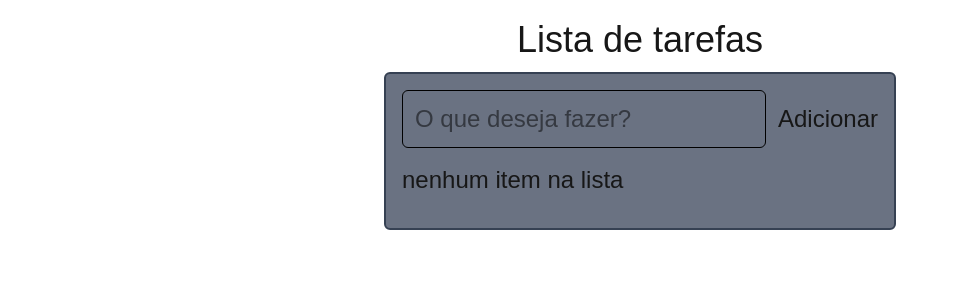
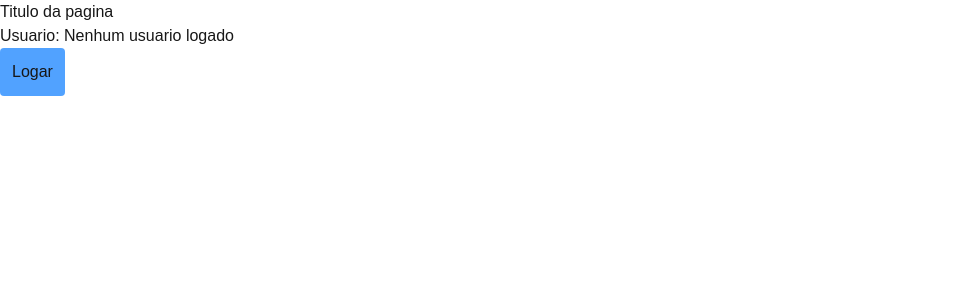
Before and after one commit to joao-vitor-ferreira/curso-react, a Next.js app: page / in a window 1280 px wide. Shown: the top 300 px of the page, without its empty margins (0-959 px from the left). Built offline with nearby package versions, Linux system fonts and the light colour scheme.

Commit message:
aprendendo context

```diff
--- a/src/app/page.tsx
+++ b/src/app/page.tsx
@@ -1,11 +1,11 @@
 "use client"
 
-import { Reducer } from "@/components/AulasIntermediario";
+import { ContextUsuario } from "@/components/AulasIntermediario";
 
 const Page = () => {
   return (
     <div className="w-full=screen h-full-screen">
-      <Reducer />
+      <ContextUsuario />
     </div>
   );
 }
--- a/src/components/AulasIntermediario.tsx
+++ b/src/components/AulasIntermediario.tsx
@@ -4,6 +4,62 @@ import { Square } from "./Square";
 import { Item } from "@/types/Item";
 import { listRedeucer } from "@/reducers/ListReducer";
 import { TodoItems } from "./TodoItems";
+import { Header } from "./Header";
+import { CountProvider } from "@/contexts/CountContext";
+import { UserLoggedProvider } from "@/contexts/UserLogged";
+import { HeaderUser } from "./HeaderUser";
+
+
+export const ContextUsuario = () => {
+    return (
+        <UserLoggedProvider>
+            <HeaderUser />
+        </UserLoggedProvider>
+    );
+}
+
+export const CriandoContext = () => {
+    return (
+        <CountProvider>
+            <Header />
+        </CountProvider>
+    );
+}
+
+export const OQueEContext = () => {
+
+    const Title = () => {
+        return (
+            <h1>...</h1>
+        );
+    }
+
+    const Subtitle = () => {
+        return (
+            <p>...</p>
+        );
+    }
+
+    const Header = () => {
+        return (
+            <header>
+                <Title />
+                <Subtitle />
+            </header>
+        );
+    }
+
+    const pageInfo = {
+        title: 'Titulo maroto',
+        subtitle: 'Subtitulo maroto'
+    }
+
+    return (
+        <div className="container mx-auto">
+            <Header />
+        </div>
+    );
+}
 
 export const Reducer = () => {
 
--- /dev/null
+++ b/src/components/Header.tsx
@@ -0,0 +1,13 @@
+import { useContext } from "react";
+import { OnlineUsers } from "./OnlineUsers";
+import { CountContext } from "@/contexts/CountContext";
+
+export const Header = () => {
+    const countCtx = useContext(CountContext)
+    return (
+        <header>
+            <h1 className="text-3xl">Titulo da Pgagina ({countCtx?.onlineCount})</h1>
+            <OnlineUsers />
+        </header>
+    );
+}
--- /dev/null
+++ b/src/components/HeaderUser.tsx
@@ -0,0 +1,18 @@
+import { UserLoggedContext } from "@/contexts/UserLogged";
+import { useContext } from "react";
+
+export const HeaderUser = () => {
+    const userLoggedCtx = useContext(UserLoggedContext)
+
+    const handlerClick = () => {
+        userLoggedCtx?.setUserLogged('Irineu');
+    }
+
+    return(
+        <header>
+            <h1>Titulo da pagina</h1>
+            <p>Usuario: { userLoggedCtx?.userLogged }</p>
+            <button className="btn rounded p-3 bg-blue-400" type="button" onClick={handlerClick}>Logar</button>
+        </header>
+    );
+}
--- /dev/null
+++ b/src/components/OnlineUsers.tsx
@@ -0,0 +1,17 @@
+import { CountContext } from "@/contexts/CountContext";
+import { useContext } from "react";
+
+export const OnlineUsers = () => {
+    const countCtx = useContext(CountContext);
+
+    const handleClick = () => {
+        countCtx?.setOnlineCount(0);
+    }
+
+    return (
+        <>
+            <p>Online: {countCtx?.onlineCount}</p>
+            <button className="bg-blue-500 rounded p-3" onClick={handleClick}>Banir todo mundo</button>
+        </>
+    );
+}
--- /dev/null
+++ b/src/contexts/CountContext.tsx
@@ -0,0 +1,18 @@
+import { Children, createContext, ReactNode, useState } from "react";
+
+type CountContextType = {
+    onlineCount: number;
+    setOnlineCount: (n: number) => void;
+}
+export const CountContext = createContext<CountContextType|null>(null);
+
+
+type Props = { children: ReactNode; }
+export const CountProvider = ({ children }: Props) => {
+    const [onlineCount, setOnlineCount] = useState(45);
+    return (
+        <CountContext.Provider value={{ onlineCount, setOnlineCount }} >
+            {children}
+        </CountContext.Provider>
+    );
+}
--- /dev/null
+++ b/src/contexts/UserLogged.tsx
@@ -0,0 +1,18 @@
+import { createContext, ReactNode, useState } from "react";
+
+type UserLoggedType = {
+    userLogged: string;
+    setUserLogged: (u: string) => void
+}
+export const UserLoggedInitial = 'Nenhum usuario logado';
+export const UserLoggedContext = createContext<UserLoggedType|null>(null);
+
+type Props = { children: ReactNode; }
+export const UserLoggedProvider = ({ children }: Props) => {
+    const [userLogged, setUserLogged] = useState(UserLoggedInitial);
+    return (
+        <UserLoggedContext.Provider value={{ userLogged, setUserLogged }}>
+            {children}
+        </UserLoggedContext.Provider>
+    );
+}
```
